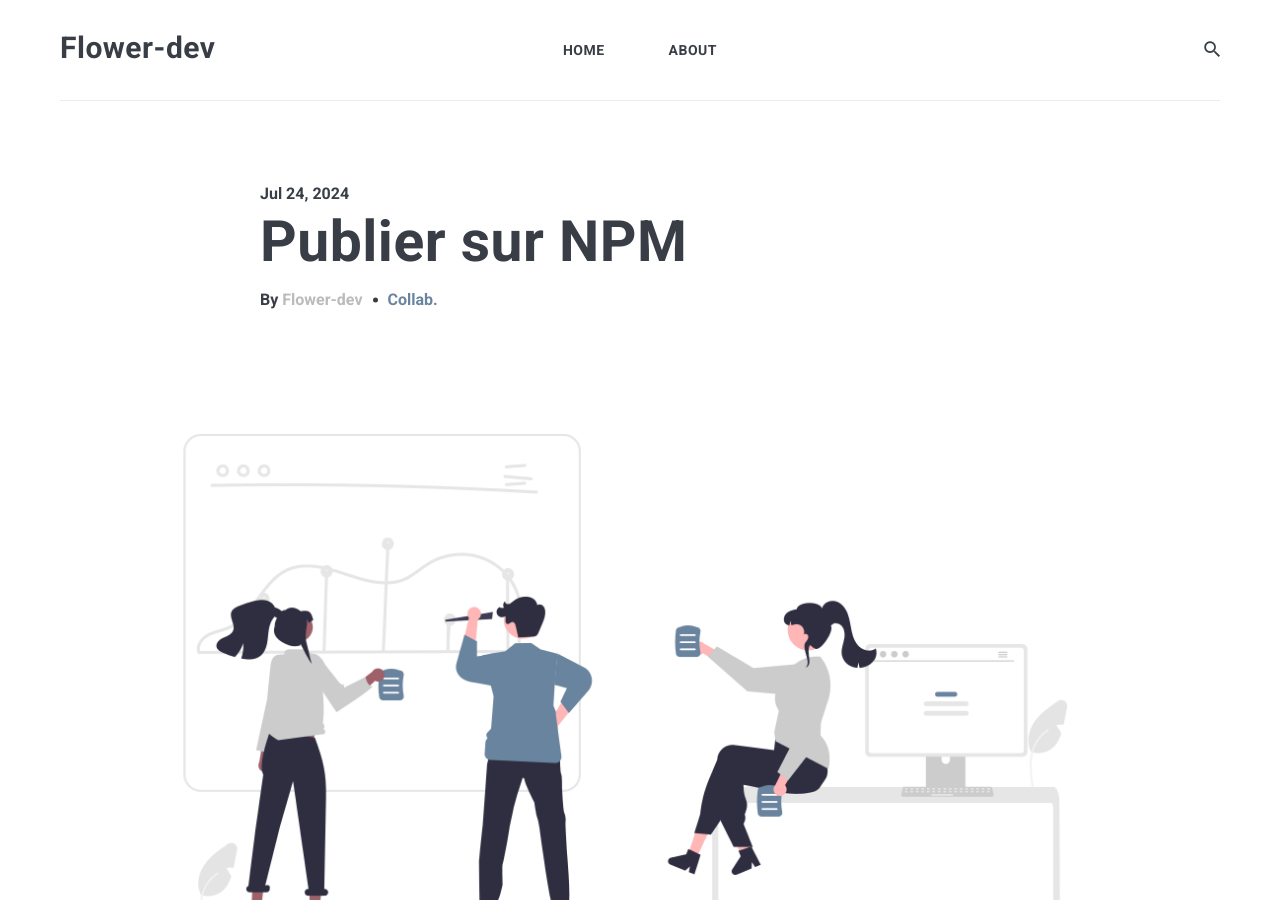
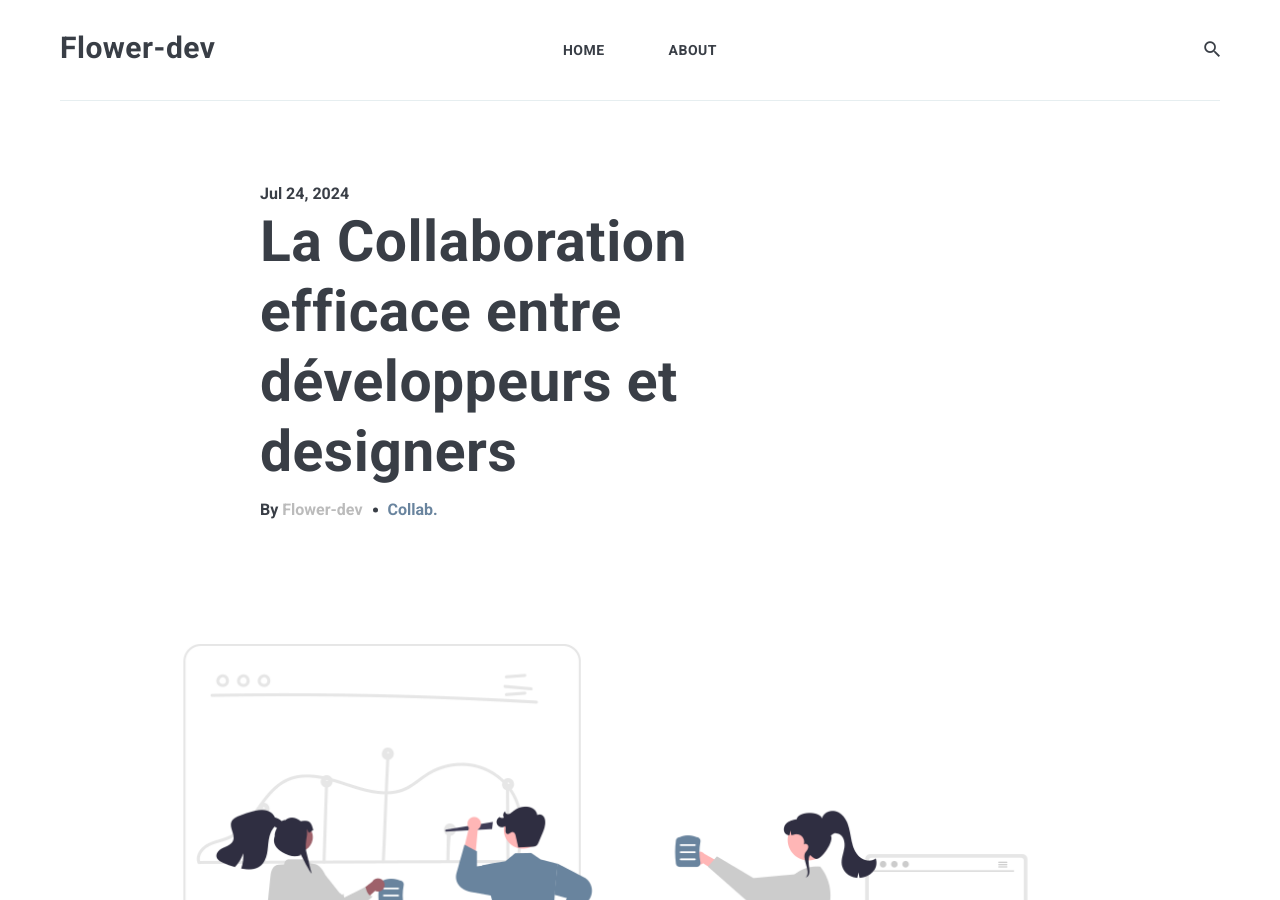
Before and after one commit to Flower-dev/Flower-dev.github.io, a Jekyll site: the page built from _posts/2024-07-24-collab.md, in a window 1280 px wide and 900 px high. Built offline with Jekyll 4.4.1, drawn with Linux system fonts in a browser that asks for light colours; nearby versions of some CDN libraries.

Commit message:
new post

```diff
--- a/_posts/2024-07-24-collab.md
+++ b/_posts/2024-07-24-collab.md
@@ -1,6 +1,6 @@
 ---
 layout: post
-title:  "Publier sur NPM"
+title:  "La Collaboration efficace entre développeurs et designers"
 date:   2024-07-24 18:05:55 +0300
 image:  14.png
 tags:   Collab.
```
